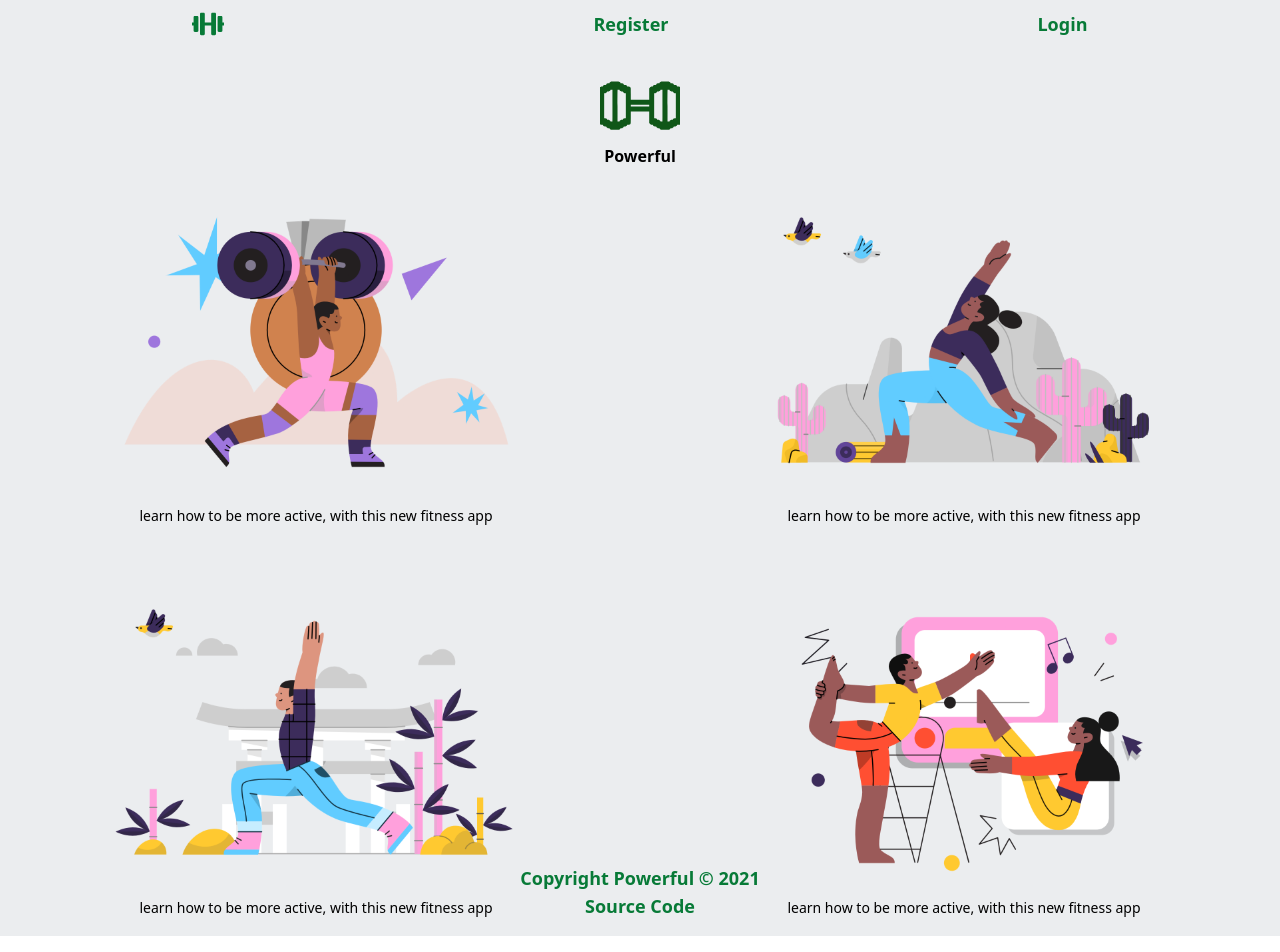
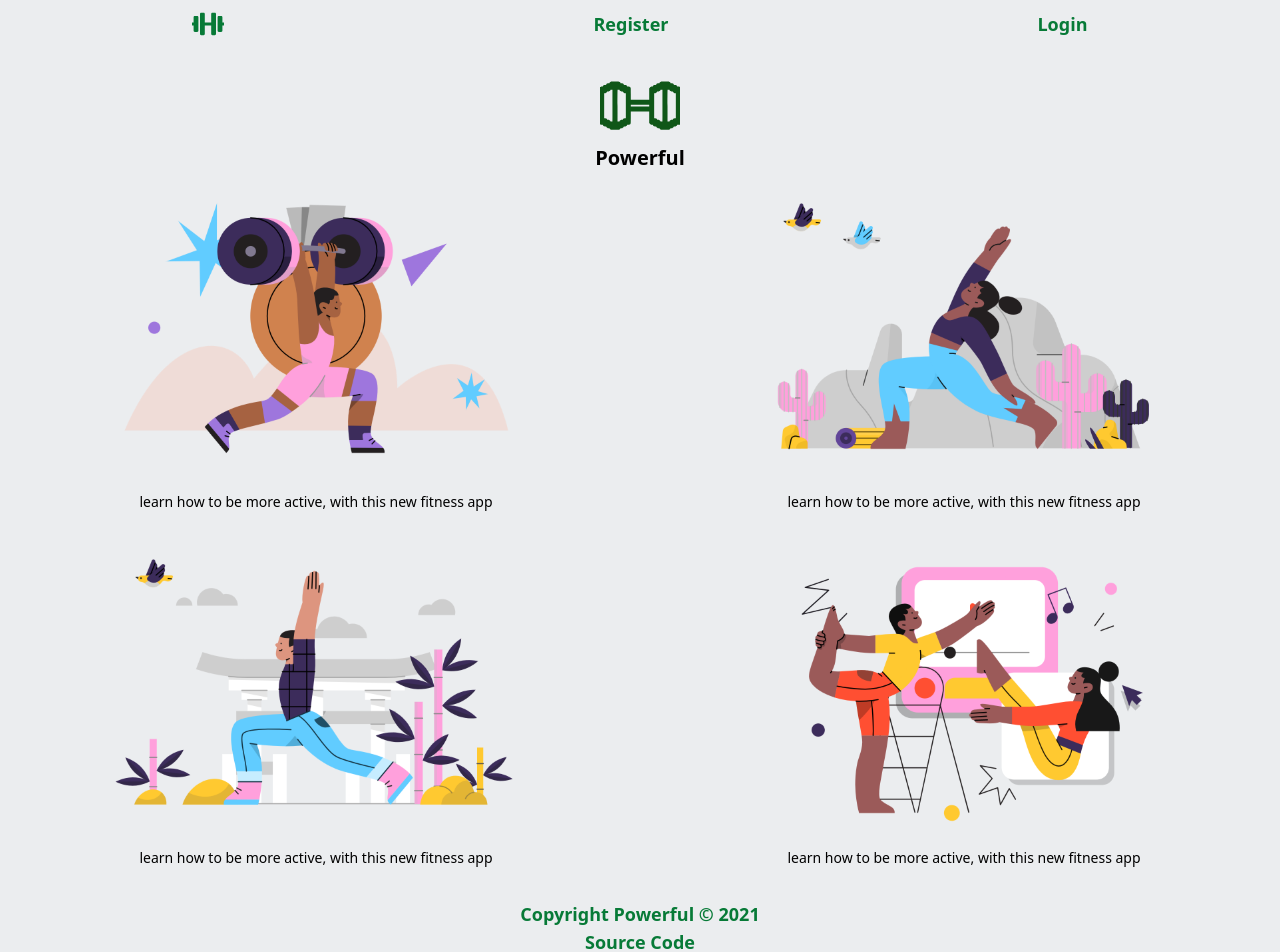
Before and after one commit to makyinmars/Powerful, a Next.js app in the folder client/: page / in a window 1280 px wide. Shown: the top 952 px of the page. Built offline with nearby package versions, Linux system fonts and the light colour scheme.

Commit message:
fix: fixing layout

```diff
--- a/client/components/layout.tsx
+++ b/client/components/layout.tsx
@@ -15,10 +15,8 @@ const Layout = ({ children }: LayoutProps) => {
         <Navbar href="/register">Register</Navbar>
         <Navbar href="/login">Login</Navbar>
       </header>
-      <main className="mb-auto h-full sm:h-screen bg-gray-200 py-4">
-        {children}
-      </main>
-      <footer className="flex items-center justify-center flex-col py-4">
+      <main className="h-full sm:h-screen-auto py-4">{children}</main>
+      <footer className="sm:h-full-auto flex items-center justify-center flex-col py-4">
         <p className="title-font">Copyright Powerful &copy; 2021</p>
         <a className="title-font" href="https://github.com/makyfj/Powerful">
           Source Code
--- a/client/components/main.tsx
+++ b/client/components/main.tsx
@@ -6,7 +6,7 @@ const Main = () => {
       <div className="flex justify-center flex-col items-center">
         <img src="/logo/dumbbell.svg" alt="logo" className="h-20 w-20" />
         <div>
-          <span className="text-md font-bold">Powerful </span>
+          <span className="text-xl font-bold">Powerful </span>
         </div>
       </div>
       <div className="h-full grid grid-cols-1 gap-4 sm:grid-cols-2">
```
